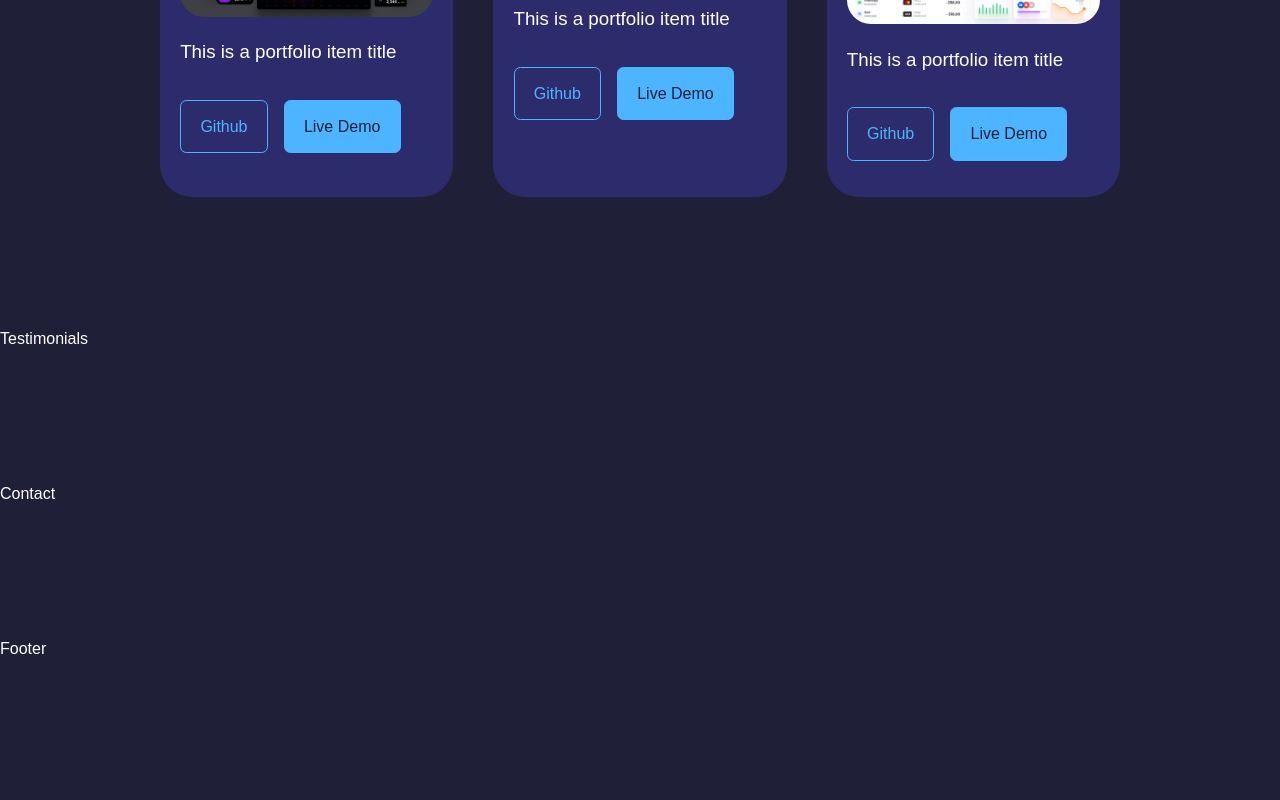
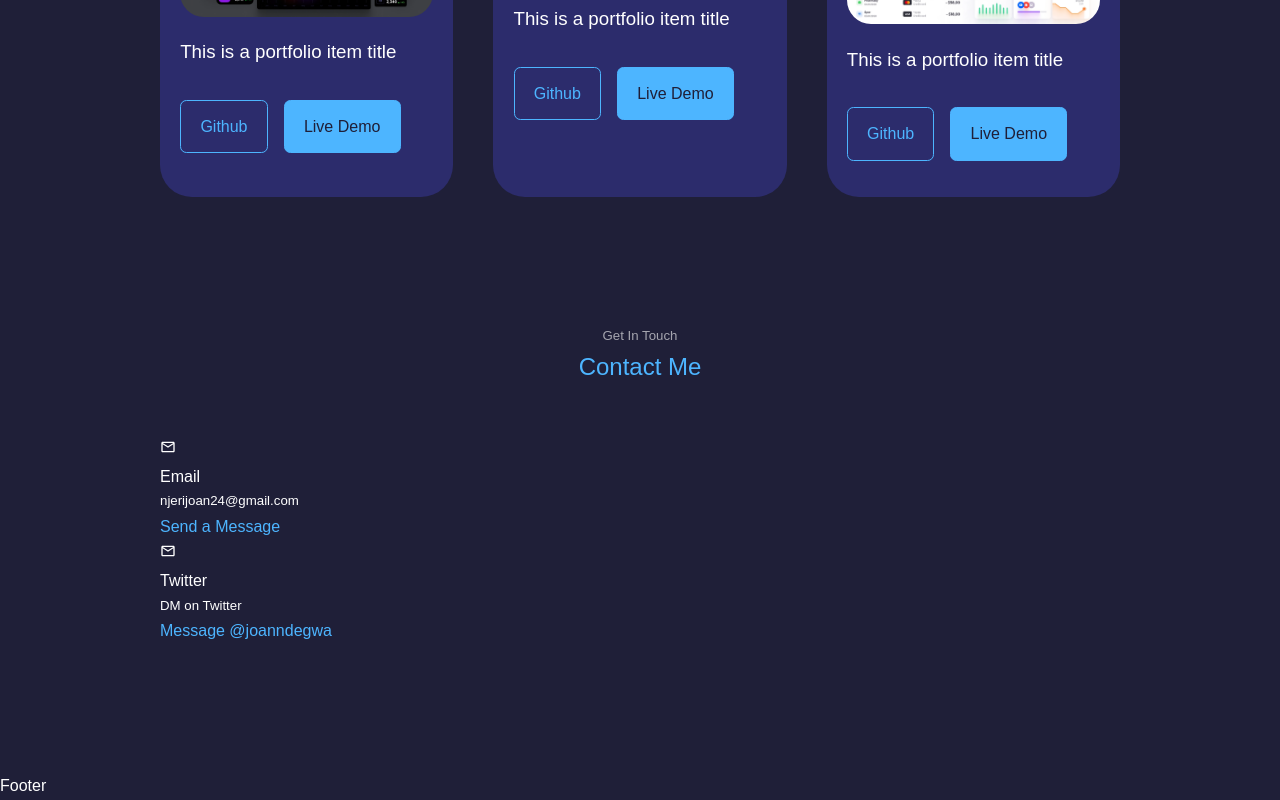
Before and after one commit to jnjerin/portfolio-site, a React (Create React App) app in the folder react-portfolio-website/: page / in a window 1280 px wide. Shown: the part 3666-4466 px from the top of the page. Before the commit the page ends 4328 px from the top, so only its background shows below. Built offline with nearby package versions, Linux system fonts and the light colour scheme.

Commit message:
added contact component elements

```diff
--- a/react-portfolio-website/src/App.jsx
+++ b/react-portfolio-website/src/App.jsx
@@ -18,7 +18,7 @@
         <Experience />
         <Services />
         <Portfolio />
-        <Testimonials />
+        {/* <Testimonials /> */}
         <Contact />
         <Footer />
      </>
--- a/react-portfolio-website/src/components/contact/Contact.jsx
+++ b/react-portfolio-website/src/components/contact/Contact.jsx
@@ -1,9 +1,40 @@
 import React from 'react'
 import './contact.css'
+import {MdOutlineEmail} from 'react-icons/md'
 
 const Contact = () => {
   return (
-    <section id='contact'>Contact</section>
+    <section id='contact'>
+      <h5> Get In Touch</h5>
+      <h2> Contact Me</h2>
+
+      <div className="container contact__container">
+        <div className="contact__options">
+          <article className="contact__option">
+            <MdOutlineEmail />
+            <h4>Email</h4>
+            <h5>njerijoan24@gmail.com</h5>
+            <a href="mailto:njerijoan24@gmail.com">Send a Message</a>
+          </article>
+          <article className="contact__option">
+            <MdOutlineEmail />
+            <h4>Twitter</h4>
+            <h5>DM on Twitter</h5>
+            <a href="https://twitter.com/messages/compose?recipient_id=&ref_src=twsrc%5Etfw" class="twitter-dm-button" data-screen-name="joanndegwa" data-show-count="false">Message @joanndegwa</a><script async src="https://platform.twitter.com/widgets.js" charset="utf-8"></script>
+          </article>
+          {/* <article className="contact__option">
+            <MdOutlineEmail />
+            <h4>Email</h4>
+            <h5>njerijoan24@gmail.com</h5>
+            <a href="mailto:njerijoan24@gmail.com">Send a Message</a>
+          </article> */}
+
+        </div>
+
+        {/* END OF CONTACT OPTIONS */}
+        <form action=''></form>
+      </div>
+    </section>
   )
 }
 
```
